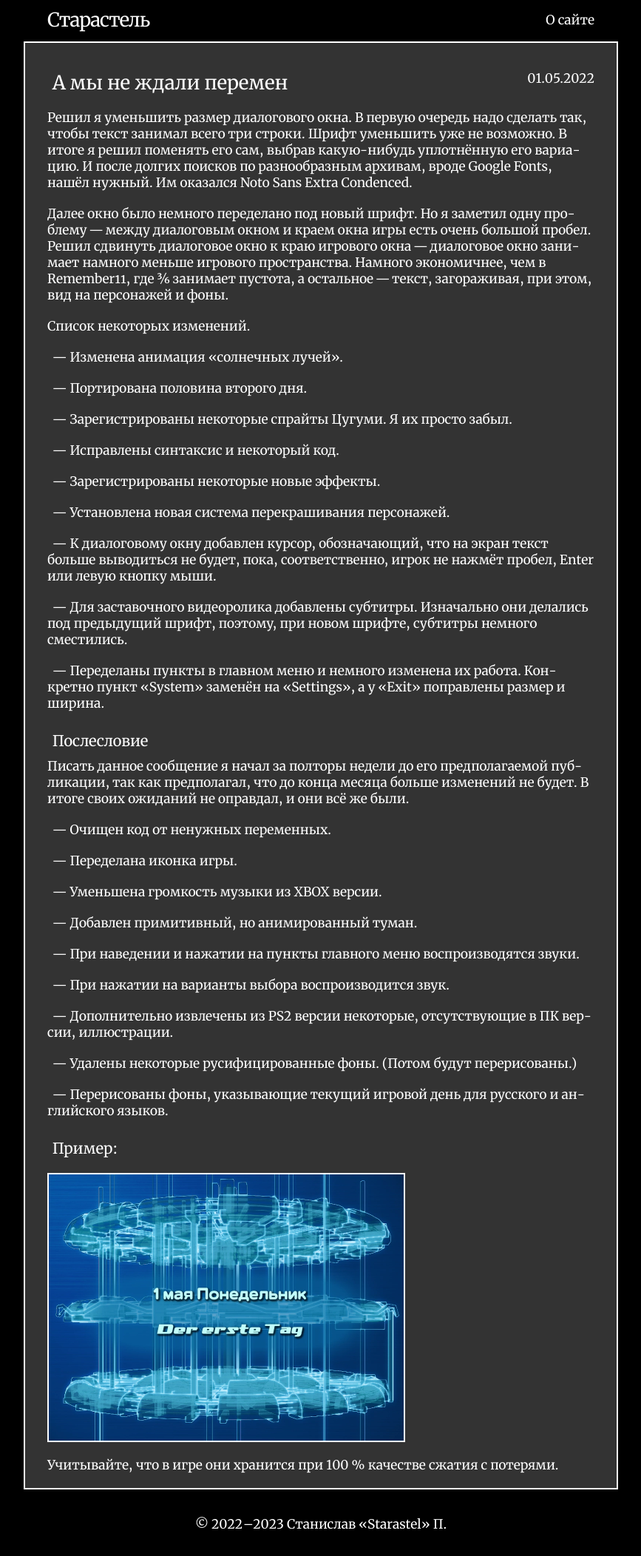
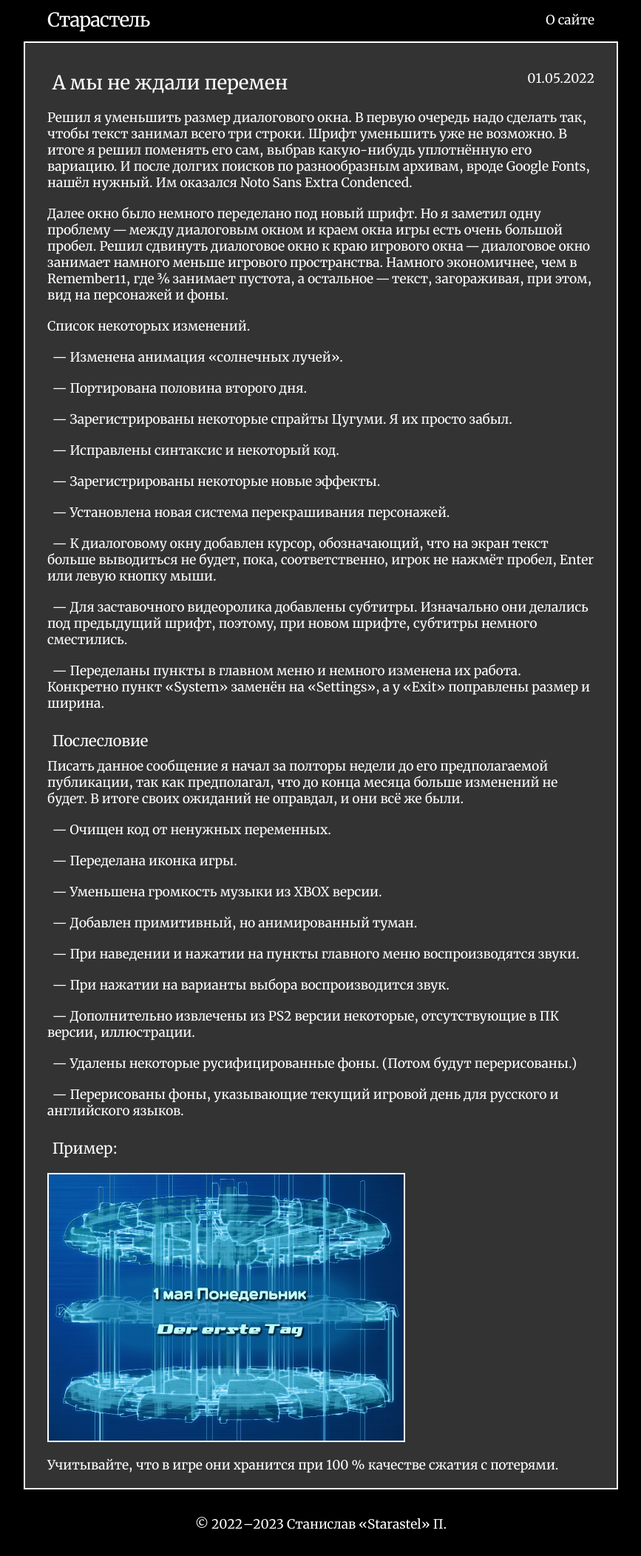
Before and after one commit to Starastel/stStarastel, a Jekyll site: the page built from _posts/2022-05-02-didnt-expect-any-changes.md, in a window 1280 px wide. Shown: the whole page at 74% size, without its empty margins (206-1073 px from the left). Built offline with Jekyll 4.4.1, drawn with Linux system fonts in a browser that asks for light colours.

Commit message:
Update main.scss

```diff
--- a/assets/main.scss
+++ b/assets/main.scss
@@ -119,14 +119,12 @@ ul, ol {
 	list-style-type: "— ";
 	list-style-position: inside;
 	text-align: left;
-	hyphens: auto;
 	margin-bottom: 15pt;
 }
 
 p {
 	text-align: left;
 	text-indent: 0pt;
-	hyphens: auto;
 	margin-bottom: 15pt;
 }
 
@@ -142,6 +140,7 @@ li {
 
 h1, h2, h3, h4, h5, h6 {
 	font-weight: $base-font-weight;
+	font-style: bold;
 }
 
 a {
```
